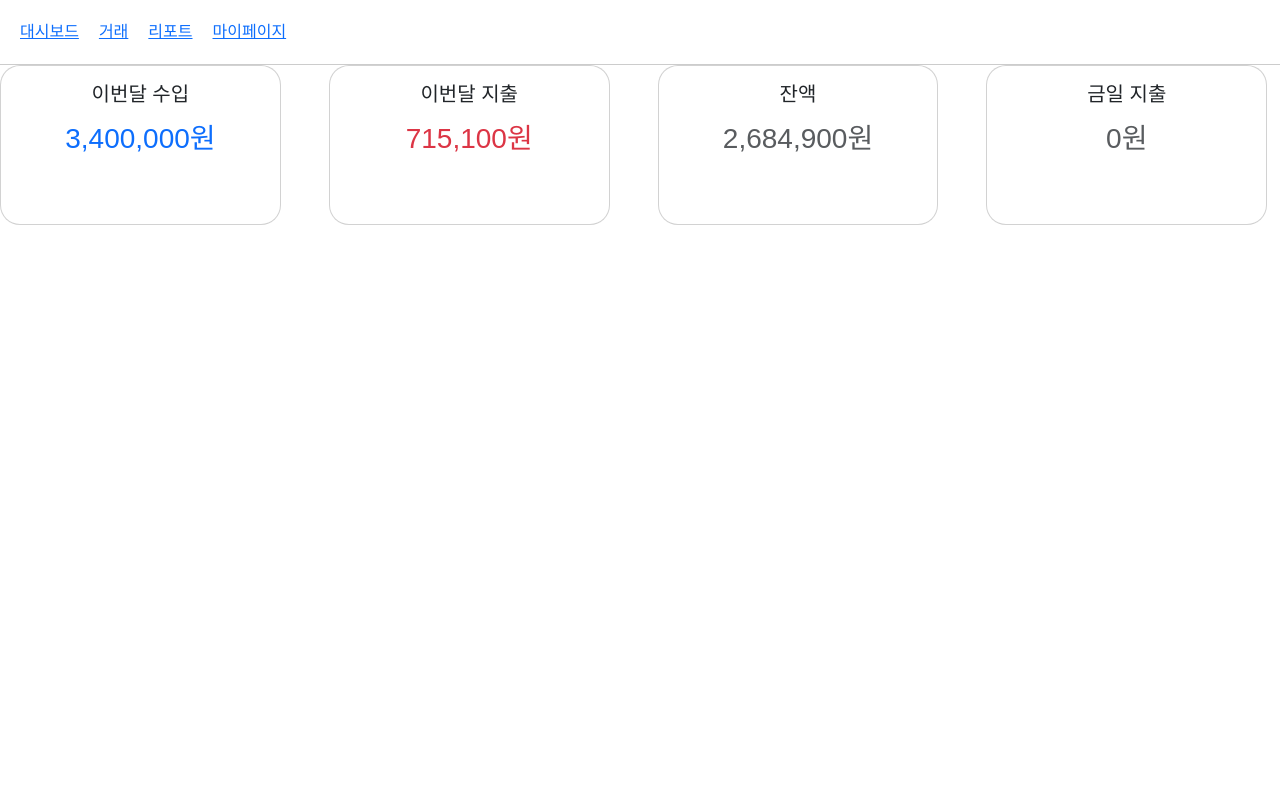
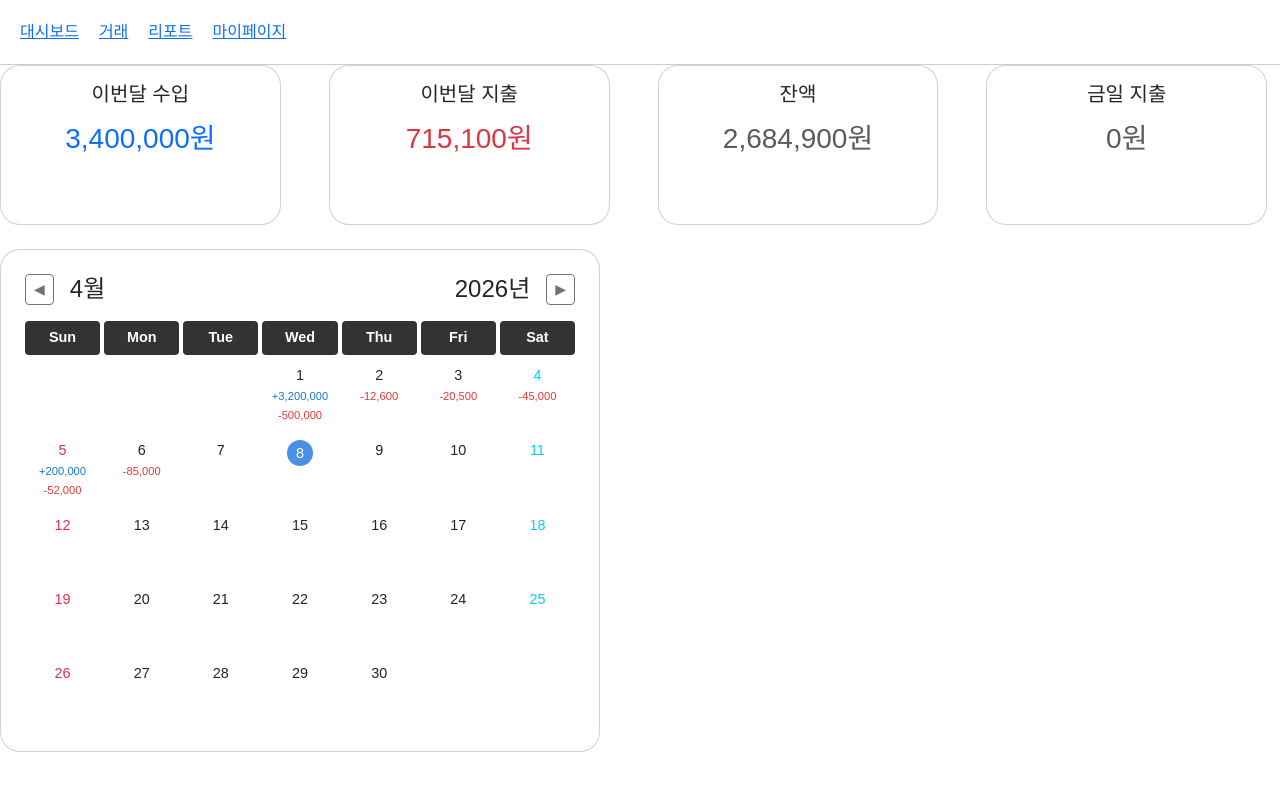
Before and after one commit to kb-skeleton-team2/wallet-guardian, a Vue app: page / in a window 1280 px wide. Shown: the top 790 px of the page. Built offline with nearby package versions, Linux system fonts and the light colour scheme; data requests are answered from the project's data file.

Commit message:
feat: 대시보드 달력UI와 수입 지출 조회기능  구현

```diff
--- /dev/null
+++ b/src/components/Calendar.vue
@@ -0,0 +1,203 @@
+<template>
+  <div class="card p-4" style="border-radius: 20px; width: 600px">
+    <!-- 헤더 -->
+    <div class="d-flex justify-content-between align-items-center mb-3">
+      <div class="d-flex align-items-center gap-3">
+        <button class="btn btn-sm btn-outline-secondary" @click="prevMonth">
+          ◀
+        </button>
+        <h4 class="m-0">{{ month }}월</h4>
+      </div>
+      <div class="d-flex align-items-center gap-3">
+        <h4 class="m-0">{{ year }}년</h4>
+        <button class="btn btn-sm btn-outline-secondary" @click="nextMonth">
+          ▶
+        </button>
+      </div>
+    </div>
+
+    <!-- 요일 헤더 -->
+    <div class="calendar-grid">
+      <div v-for="day in weekDays" :key="day" class="calendar-cell header">
+        {{ day }}
+      </div>
+
+      <!-- 날짜 셀 -->
+      <div
+        v-for="(day, index) in calendarDays"
+        :key="index"
+        class="calendar-cell"
+        @click="console.log(day)"
+        :class="{
+          'text-danger': day && index % 7 === 0,
+          'text-info': day && index % 7 === 6,
+          today: day && isToday(day),
+        }"
+      >
+        <div class="day-number">{{ day || '' }}</div>
+
+        <!-- 수입 -->
+        <div v-if="day && getDayData(day).income > 0" class="amount income">
+          +{{ getDayData(day).income.toLocaleString() }}
+        </div>
+
+        <!-- 지출 -->
+        <div v-if="day && getDayData(day).expense > 0" class="amount expense">
+          -{{ getDayData(day).expense.toLocaleString() }}
+        </div>
+      </div>
+    </div>
+  </div>
+</template>
+
+<script setup>
+import axios from 'axios';
+import { ref, computed, watch, onMounted } from 'vue';
+
+const now = new Date();
+const year = ref(now.getFullYear());
+const month = ref(now.getMonth() + 1);
+
+const weekDays = ['Sun', 'Mon', 'Tue', 'Wed', 'Thu', 'Fri', 'Sat'];
+
+// 거래 데이터를 날짜별로 저장하는 Map
+// 예: { "2026-04-08": { income: 0, expense: 12000 }, ... }
+const dayMap = ref({});
+
+// 달력 날짜 배열 계산
+const calendarDays = computed(() => {
+  const firstDay = new Date(year.value, month.value - 1, 1);
+  const lastDay = new Date(year.value, month.value, 0);
+  const days = [];
+
+  for (let i = 0; i < firstDay.getDay(); i++) {
+    days.push(null); // 빈칸
+  }
+  for (let d = 1; d <= lastDay.getDate(); d++) {
+    days.push(d);
+  }
+
+  return days;
+});
+
+// 해당 날짜의 수입/지출 반환 (없으면 기본값 반환)
+function getDayData(day) {
+  const key = `${year.value}-${String(month.value).padStart(2, '0')}-${String(day).padStart(2, '0')}`;
+  return dayMap.value[key] || { income: 0, expense: 0 };
+}
+
+// API 호출 후 dayMap 구성
+function fetchTransactions() {
+  axios
+    .get('http://localhost:3000/transactions')
+    .then((res) => {
+      const map = {};
+
+      for (let i = 0; i < res.data.length; i++) {
+        const item = res.data[i];
+        const parts = item.date.split('-');
+        const y = Number(parts[0]);
+        const m = Number(parts[1]);
+
+        // 현재 보고 있는 년/월 데이터만 처리
+        if (y !== year.value || m !== month.value) continue;
+
+        if (!map[item.date]) {
+          map[item.date] = { income: 0, expense: 0 };
+        }
+
+        if (item.type === 'income') {
+          map[item.date].income += item.amount;
+        } else if (item.type === 'expense') {
+          map[item.date].expense += item.amount;
+        }
+      }
+
+      dayMap.value = map;
+    })
+    .catch((err) => {
+      console.error('데이터 로딩 실패:', err);
+    });
+}
+
+function isToday(day) {
+  const t = new Date();
+  return (
+    day === t.getDate() &&
+    month.value === t.getMonth() + 1 &&
+    year.value === t.getFullYear()
+  );
+}
+
+function prevMonth() {
+  if (month.value === 1) {
+    month.value = 12;
+    year.value--;
+  } else {
+    month.value--;
+  }
+}
+
+function nextMonth() {
+  if (month.value === 12) {
+    month.value = 1;
+    year.value++;
+  } else {
+    month.value++;
+  }
+}
+
+// 월이 바뀔 때마다 API 재호출
+watch([year, month], () => {
+  fetchTransactions();
+});
+
+onMounted(() => {
+  fetchTransactions();
+});
+</script>
+
+<style scoped>
+.calendar-grid {
+  display: grid;
+  grid-template-columns: repeat(7, 1fr);
+  text-align: center;
+  gap: 4px;
+}
+.calendar-cell {
+  padding: 6px 2px;
+  min-height: 70px;
+  font-size: 0.9rem;
+  vertical-align: top;
+}
+.calendar-cell:hover {
+  cursor: pointer;
+  background-color: rgb(233, 237, 238);
+}
+.calendar-cell.header {
+  font-weight: bold;
+  background-color: #333;
+  color: white;
+  border-radius: 4px;
+  min-height: auto;
+}
+.today .day-number {
+  background-color: #4a90e2;
+  color: white;
+  border-radius: 50%;
+  width: 26px;
+  height: 26px;
+  line-height: 26px;
+  margin: 0 auto;
+}
+.amount {
+  font-size: 0.7rem;
+  margin-top: 2px;
+}
+.income {
+  color: #1976d2;
+}
+.expense {
+  color: #e53935;
+}
+</style>
--- a/src/components/RecentTransactions.vue
+++ b/src/components/RecentTransactions.vue
@@ -1,5 +1,5 @@
 <template>
-  <div style="height: 91vh; width: 99vw">
+  <div style="height: 23vh; width: 99vw">
     <div class="d-flex justify-content-center gap-5">
       <!-- 이번달 수입 -->
       <div
--- a/src/pages/DashboardPage.vue
+++ b/src/pages/DashboardPage.vue
@@ -1,7 +1,9 @@
 <template>
   <RecentTransactions></RecentTransactions>
+  <Calendar></Calendar>
 </template>
 
 <script setup>
+import Calendar from '@/components/Calendar.vue';
 import RecentTransactions from '@/components/RecentTransactions.vue';
 </script>
```
